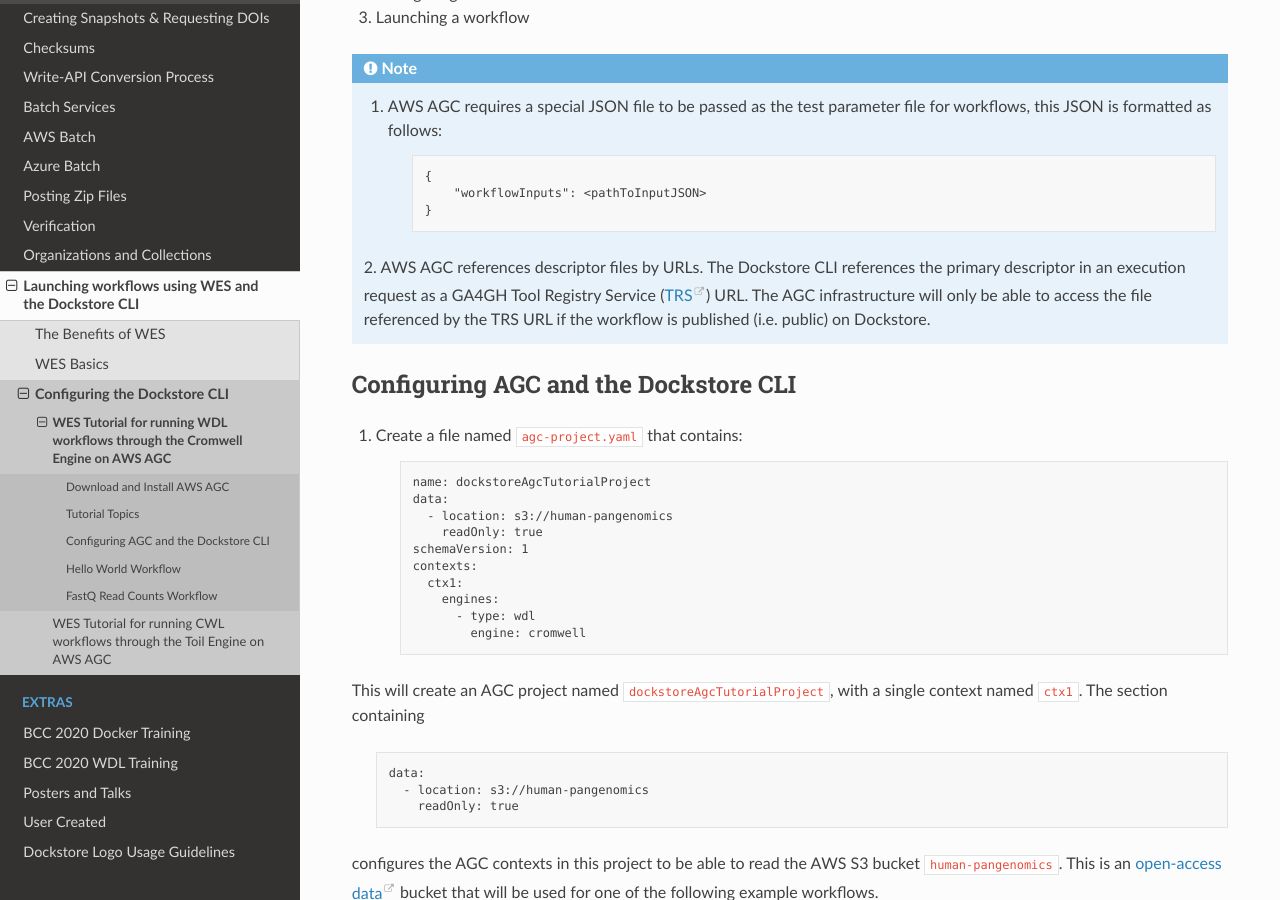
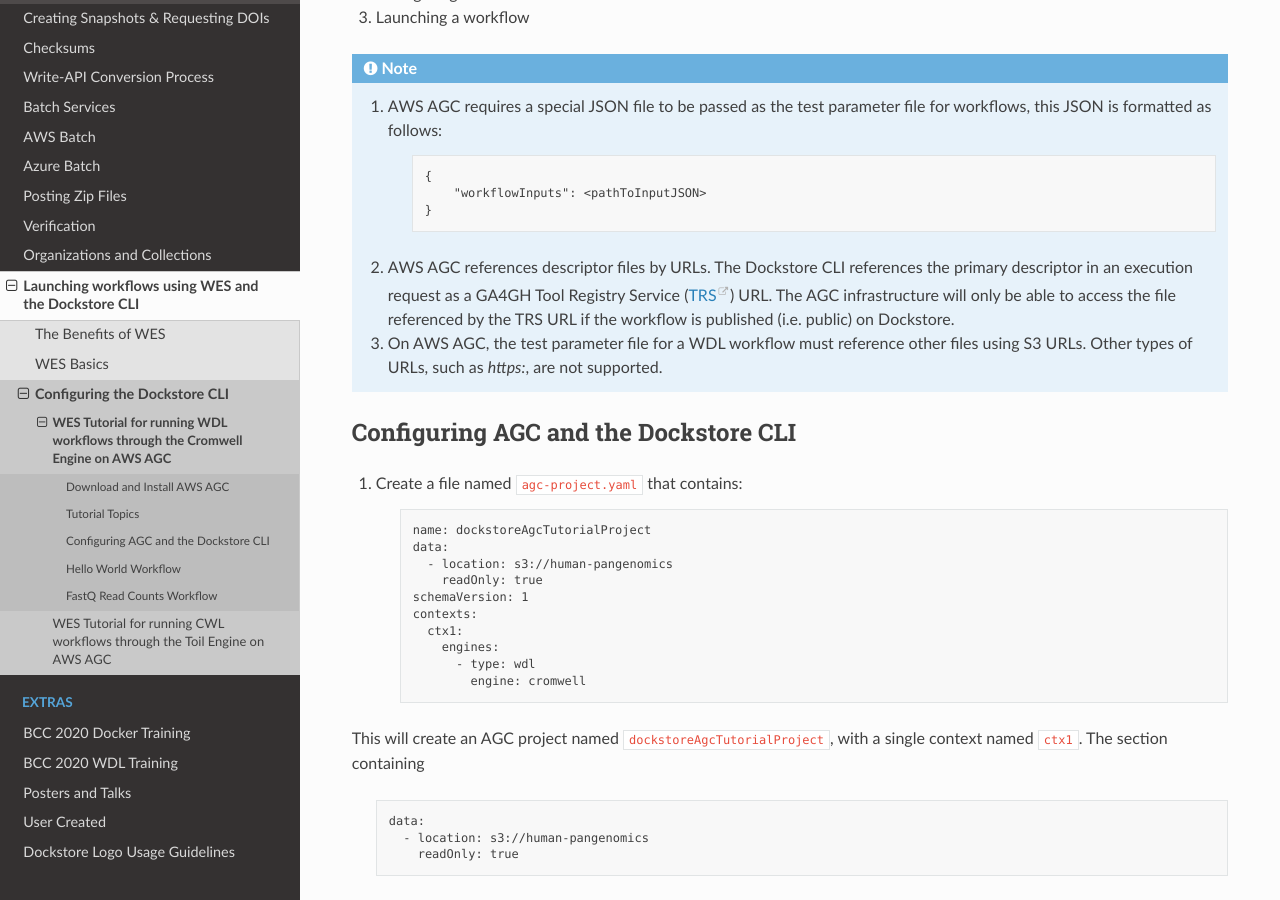
Before and after one commit to dockstore/dockstore-documentation, a Sphinx documentation site: the page built from docs/advanced-topics/wes/wes-wdl-agc-tutorial.rst, in a window 1280 px wide and 900 px high, scrolled down 853 px. Built offline with Sphinx 7.4.7 and the Read the Docs theme 2.0.0, drawn with Linux system fonts in a browser that asks for light colours.

Commit message:
add blurb about wdl s3 input urls

```diff
--- a/docs/advanced-topics/wes/wes-wdl-agc-tutorial.rst
+++ b/docs/advanced-topics/wes/wes-wdl-agc-tutorial.rst
@@ -38,8 +38,9 @@
                 "workflowInputs": <pathToInputJSON>
             }
 
-    2. AWS AGC references descriptor files by URLs. The Dockstore CLI references the primary descriptor in an execution request as a GA4GH Tool Registry Service (`TRS <https://github.com/ga4gh/tool-registry-service-schemas>`_) URL.
-    The AGC infrastructure will only be able to access the file referenced by the TRS URL if the workflow is published (i.e. public) on Dockstore.
+    2. AWS AGC references descriptor files by URLs. The Dockstore CLI references the primary descriptor in an execution request as a GA4GH Tool Registry Service (`TRS <https://github.com/ga4gh/tool-registry-service-schemas>`_) URL.  The AGC infrastructure will only be able to access the file referenced by the TRS URL if the workflow is published (i.e. public) on Dockstore.
+
+    3. On AWS AGC, the test parameter file for a WDL workflow must reference other files using S3 URLs.  Other types of URLs, such as `https:`, are not supported.
 
 Configuring AGC and the Dockstore CLI
 ----------------------------------------
```
